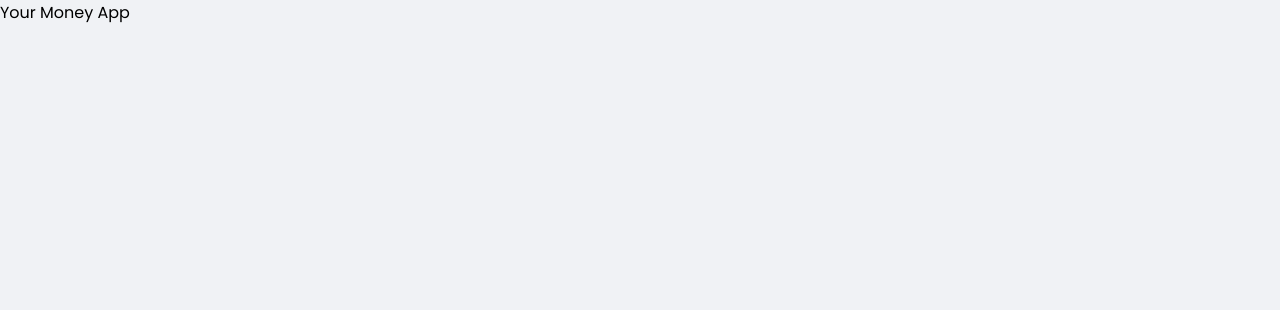
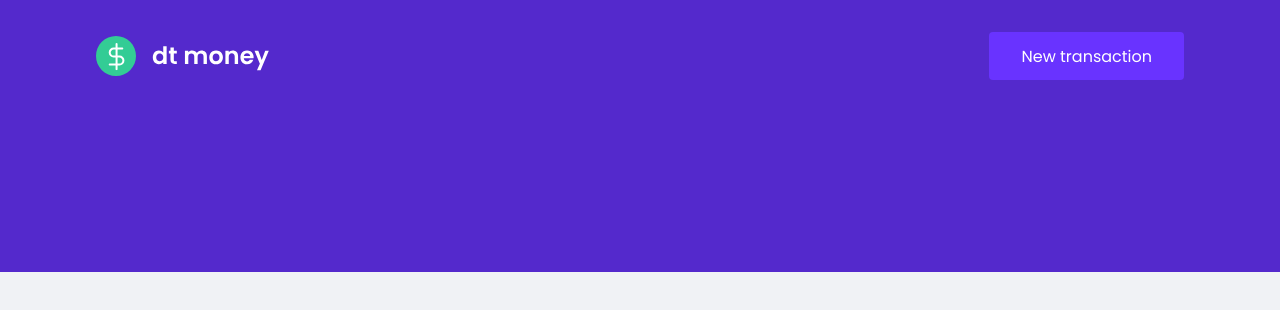
Before and after one commit to jennifertakagi/your-money, a React (Create React App) app: page / in a window 1280 px wide. Shown: the top 310 px of the page. Built offline with nearby package versions, Linux system fonts and the light colour scheme.

Commit message:
feat: add Header component and styles to it

```diff
--- a/src/App.tsx
+++ b/src/App.tsx
@@ -1,10 +1,12 @@
 import { GlobalStyle } from './styles/global';
+
+import { Header } from './components/Header';
 
 export function App() {
   return (
-    <div className="App">
-      Your Money App
+    <>
+      <Header />
       <GlobalStyle />
-    </div>
+    </>
   );
 }
--- /dev/null
+++ b/src/components/Header/index.tsx
@@ -0,0 +1,16 @@
+import { Container, Content } from './styles';
+
+import logoImg from '../../assets/logo.svg';
+
+export function Header () {
+  return (
+    <Container>
+      <Content>
+        <img src={logoImg} alt="Your Money"/>
+        <button type="button">
+          New transaction
+        </button>
+      </Content>
+    </Container>
+  )
+}
--- /dev/null
+++ b/src/components/Header/styles.ts
@@ -0,0 +1,31 @@
+import styled from 'styled-components';
+
+export const Container = styled.header`
+  background: var(--primary);
+`;
+
+export const Content = styled.div`
+  max-width: 1120px;
+  margin: 0 auto;
+
+  padding: 2rem 1rem 12rem;
+  display: flex;
+  align-items: center;
+  justify-content: space-between;
+
+  button {
+    font-size: 1rem;
+    color: var(--shape);
+    background-color: var(--primary-light);
+    border: 0;
+    padding: 0 2rem;
+    border-radius: 0.25rem;
+    height: 3rem;
+
+    transition: filter 0.2s;
+
+    &:hover {
+      filter: brightness(0.9);
+    }
+  }
+`;
```
